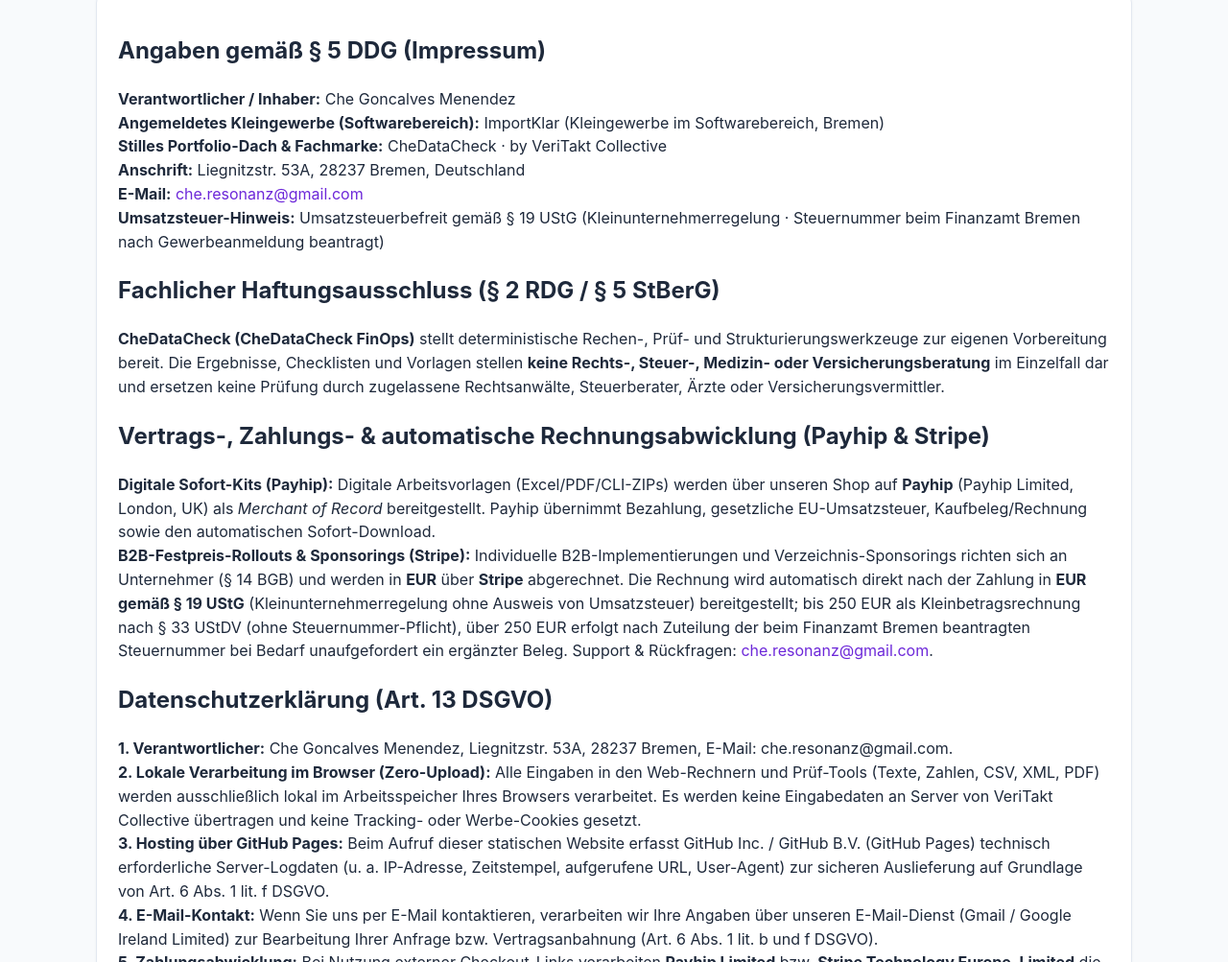
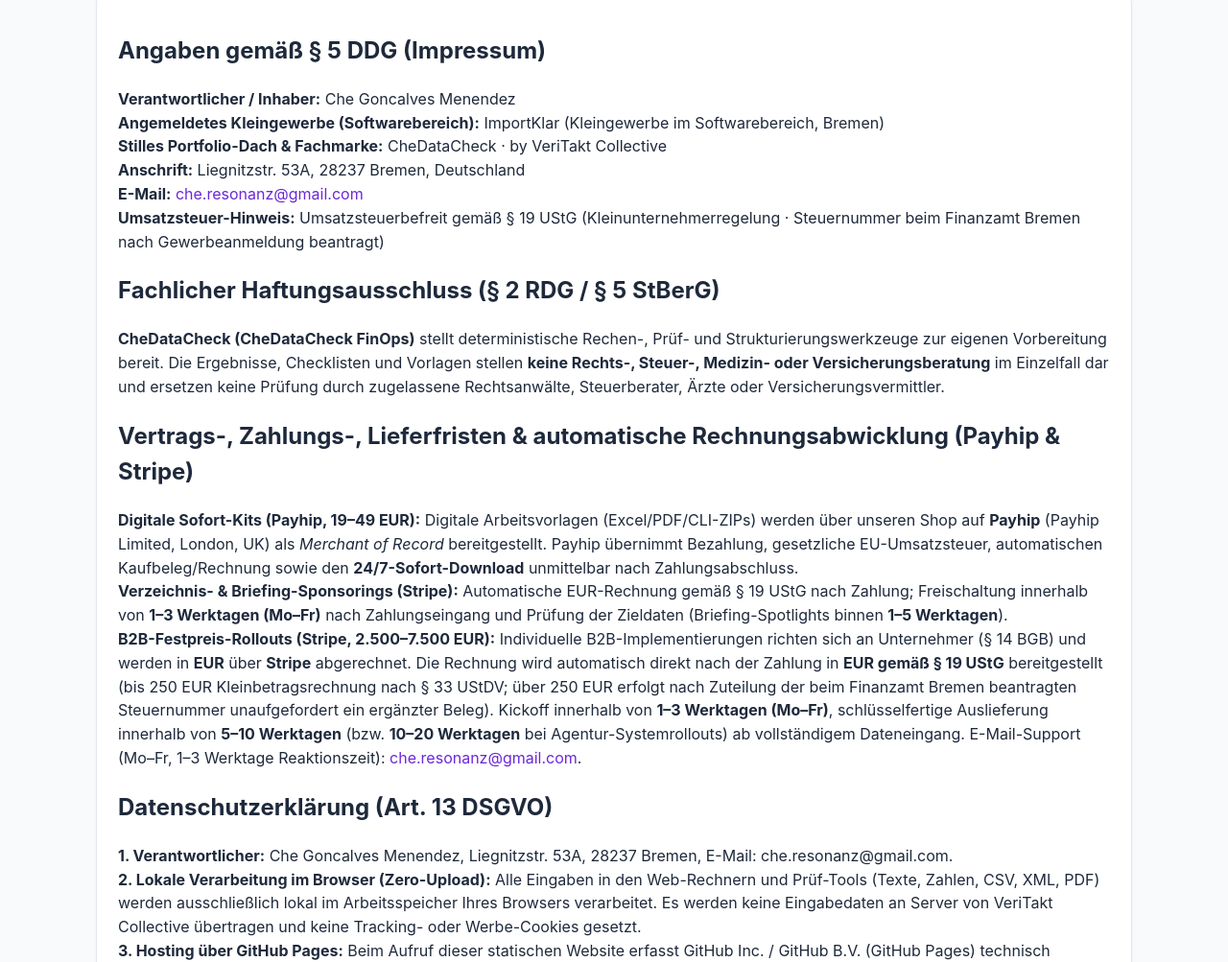
Before and after one commit to cheresonanz-design/chedatacheck-finops-audit, a plain HTML site: page legal/index.html in a window 1280 px wide. Shown: the part 221-1224 px from the top of the page at 96% size. Drawn offline with Linux system fonts and the light colour scheme.

Commit message:
Deploy chedatacheck-finops-audit (2026-11-24 05:54:49)

```diff
--- a/legal/index.html
+++ b/legal/index.html
@@ -40,17 +40,19 @@
         und ersetzen keine Prüfung durch zugelassene Rechtsanwälte, Steuerberater, Ärzte oder Versicherungsvermittler.
       </p>
 
-      <h2>Vertrags-, Zahlungs- &amp; automatische Rechnungsabwicklung (Payhip &amp; Stripe)</h2>
+      <h2>Vertrags-, Zahlungs-, Lieferfristen &amp; automatische Rechnungsabwicklung (Payhip &amp; Stripe)</h2>
       <p>
-        <strong>Digitale Sofort-Kits (Payhip):</strong> Digitale Arbeitsvorlagen (Excel/PDF/CLI-ZIPs) werden über unseren Shop auf
+        <strong>Digitale Sofort-Kits (Payhip, 19–49 EUR):</strong> Digitale Arbeitsvorlagen (Excel/PDF/CLI-ZIPs) werden über unseren Shop auf
         <strong>Payhip</strong> (Payhip Limited, London, UK) als <em>Merchant of Record</em> bereitgestellt. Payhip übernimmt Bezahlung,
-        gesetzliche EU-Umsatzsteuer, Kaufbeleg/Rechnung sowie den automatischen Sofort-Download.<br />
-        <strong>B2B-Festpreis-Rollouts &amp; Sponsorings (Stripe):</strong> Individuelle B2B-Implementierungen und Verzeichnis-Sponsorings
-        richten sich an Unternehmer (§ 14 BGB) und werden in <strong>EUR</strong> über <strong>Stripe</strong> abgerechnet.
-        Die Rechnung wird automatisch direkt nach der Zahlung in <strong>EUR gemäß § 19 UStG</strong> (Kleinunternehmerregelung ohne Ausweis von Umsatzsteuer)
-        bereitgestellt; bis 250 EUR als Kleinbetragsrechnung nach § 33 UStDV (ohne Steuernummer-Pflicht), über 250 EUR erfolgt nach Zuteilung der beim
-        Finanzamt Bremen beantragten Steuernummer bei Bedarf unaufgefordert ein ergänzter Beleg.
-        Support &amp; Rückfragen: <a href="mailto:che.resonanz@gmail.com">che.resonanz@gmail.com</a>.
+        gesetzliche EU-Umsatzsteuer, automatischen Kaufbeleg/Rechnung sowie den <strong>24/7-Sofort-Download</strong> unmittelbar nach Zahlungsabschluss.<br />
+        <strong>Verzeichnis- &amp; Briefing-Sponsorings (Stripe):</strong> Automatische EUR-Rechnung gemäß § 19 UStG nach Zahlung; Freischaltung
+        innerhalb von <strong>1–3 Werktagen (Mo–Fr)</strong> nach Zahlungseingang und Prüfung der Zieldaten (Briefing-Spotlights binnen <strong>1–5 Werktagen</strong>).<br />
+        <strong>B2B-Festpreis-Rollouts (Stripe, 2.500–7.500 EUR):</strong> Individuelle B2B-Implementierungen richten sich an Unternehmer (§ 14 BGB)
+        und werden in <strong>EUR</strong> über <strong>Stripe</strong> abgerechnet. Die Rechnung wird automatisch direkt nach der Zahlung in
+        <strong>EUR gemäß § 19 UStG</strong> bereitgestellt (bis 250 EUR Kleinbetragsrechnung nach § 33 UStDV; über 250 EUR erfolgt nach Zuteilung der beim
+        Finanzamt Bremen beantragten Steuernummer unaufgefordert ein ergänzter Beleg). Kickoff innerhalb von <strong>1–3 Werktagen (Mo–Fr)</strong>,
+        schlüsselfertige Auslieferung innerhalb von <strong>5–10 Werktagen</strong> (bzw. <strong>10–20 Werktagen</strong> bei Agentur-Systemrollouts) ab vollständigem Dateneingang.
+        E-Mail-Support (Mo–Fr, 1–3 Werktage Reaktionszeit): <a href="mailto:che.resonanz@gmail.com">che.resonanz@gmail.com</a>.
       </p>
 
       <h2>Datenschutzerklärung (Art. 13 DSGVO)</h2>
```
Also changed, not shown: pro/index.html (+1 -1 lines).
